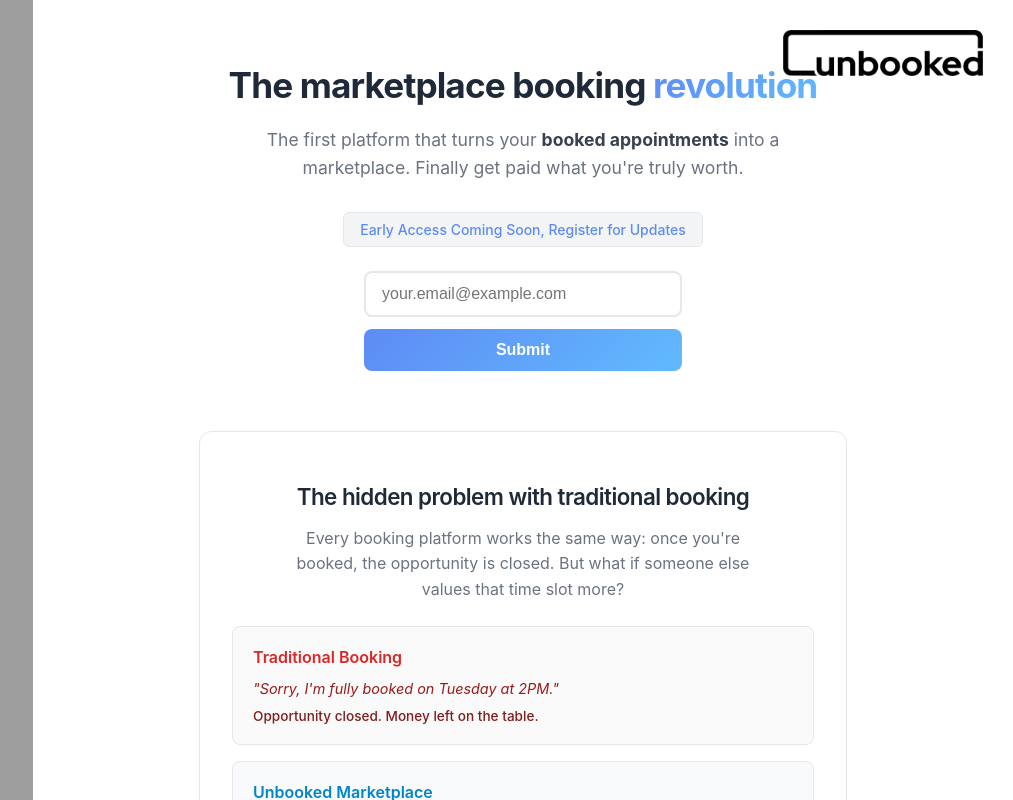
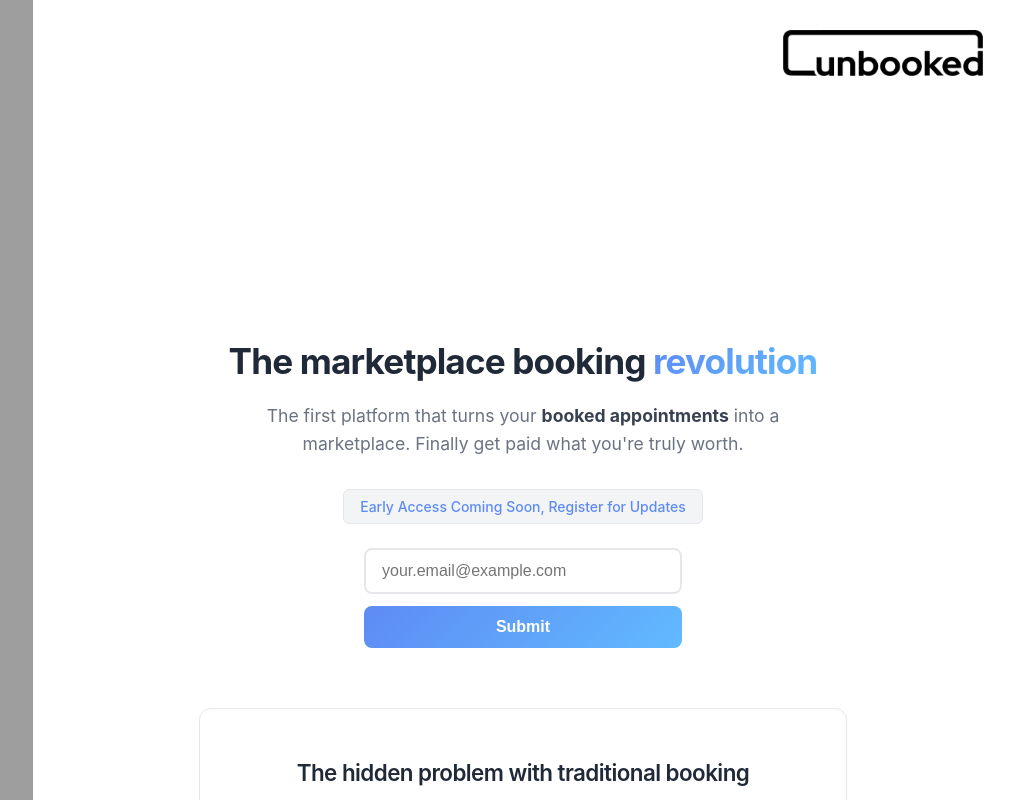
Before and after one commit to stewwratt/unbooked-form, a React (Create React App) app: page /register-interest in a window 1280 px wide. Shown: the top 800 px of the page, without its empty margins (267-1280 px from the left). Built offline with nearby package versions, Linux system fonts and the light colour scheme; grey boxes are pictures that could not be loaded.

Commit message:
feat: spacing improvements

```diff
--- a/src/RegisterInterest.js
+++ b/src/RegisterInterest.js
@@ -364,7 +364,11 @@ function RegisterInterest() {
           {/* Hero Section */}
           <div
             ref={heroRef}
-            style={{ textAlign: "center", marginBottom: "60px" }}
+            className="hero-section"
+            style={{
+              textAlign: "center",
+              marginBottom: "60px",
+            }}
           >
             <h1
               style={{
--- a/src/index.css
+++ b/src/index.css
@@ -101,3 +101,16 @@ code {
   max-width: 600px;
   text-align: center;
 }
+
+/* Hero section responsive spacing */
+@media (min-width: 601px) {
+  .hero-section {
+    margin-top: 300px;
+  }
+}
+
+@media (max-width: 600px) {
+  .hero-section {
+    margin-top: 100px;
+  }
+}
```
